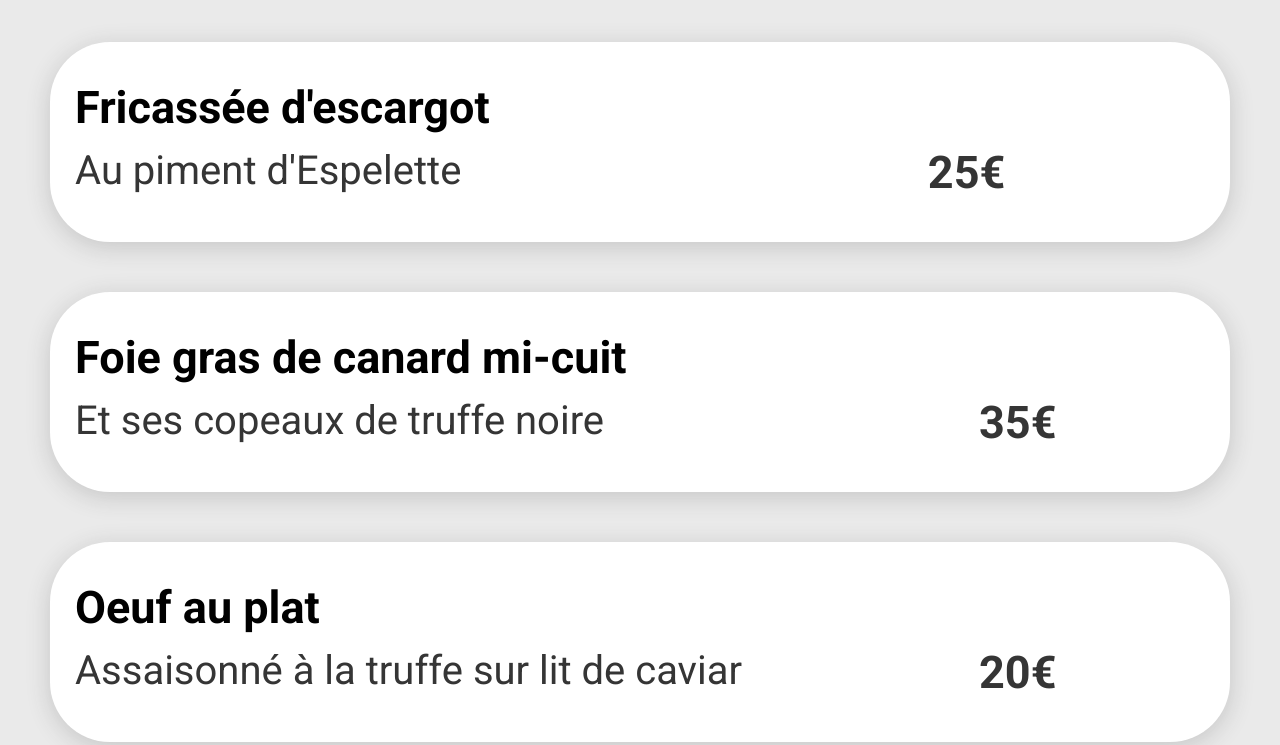
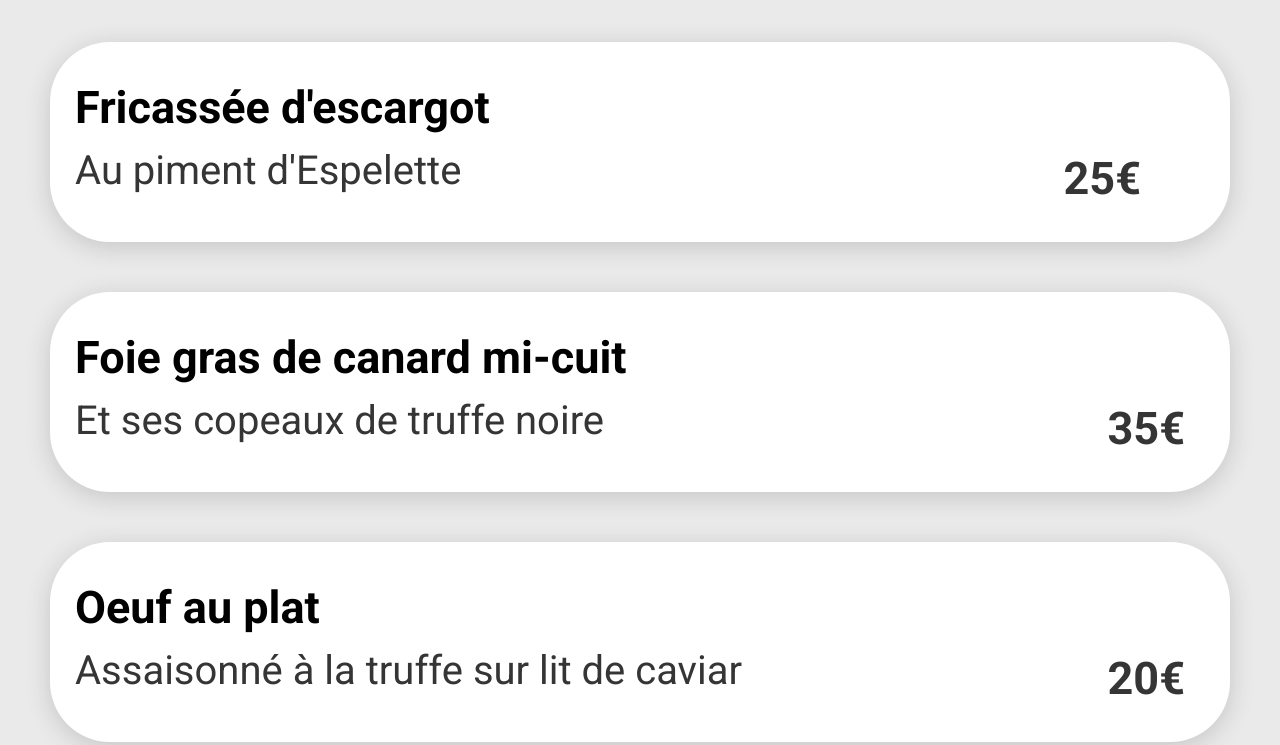
Before and after one commit to P0B0CK/OC_P03_OhMyFood, a website: page menu-laPaletteDuGout.html in a window 1280 px wide. Shown: the part 1335-2080 px from the top of the page. Drawn offline with Linux system fonts and the light colour scheme; a web font is replaced by a local one.

Commit message:
Review 4.2.2
amélioration stickers

```diff
--- a/menu-laPaletteDuGout.html
+++ b/menu-laPaletteDuGout.html
@@ -45,7 +45,7 @@
                                     <p class="fonts--weight">Au piment d'Espelette</p>
                                 </div>
                                 <div class="plate__price">
-                                    <p class="text--sizing fonts--size fonts--margin price--align fonts--bold">25€</p>
+                                    <p class="text--sizing fonts--size fonts--margin fonts--bold">25€</p>
                                 </div>
                             </div>
                             <div class="plate__valid">
--- a/sass/composants/_plates.scss
+++ b/sass/composants/_plates.scss
@@ -32,11 +32,16 @@
         flex-flow: row nowrap;
         justify-content: space-between;
         .plate__txt{
-             width: auto;
-        overflow: hidden;
+            width: auto;
+            overflow: hidden;
         }
         .plate__price{
-            width: 20%;
+            width: 10%;
+            position: relative;
+            p{
+                position: absolute;
+                bottom: 0; right: 0;
+            }
         }
     }
     .plate__valid i{
@@ -46,7 +51,7 @@
         .plate__valid{
             width: 20%;
             border-radius: 0 60px 60px 0;
-            margin: -25px;
+            margin: -25px -25px -25px 20px;
             background-color: rgba($color-tertiary, 1);
             display: flex;
             justify-content: center;
```
Also changed, not shown: public/css/style.css, 1 other file.
